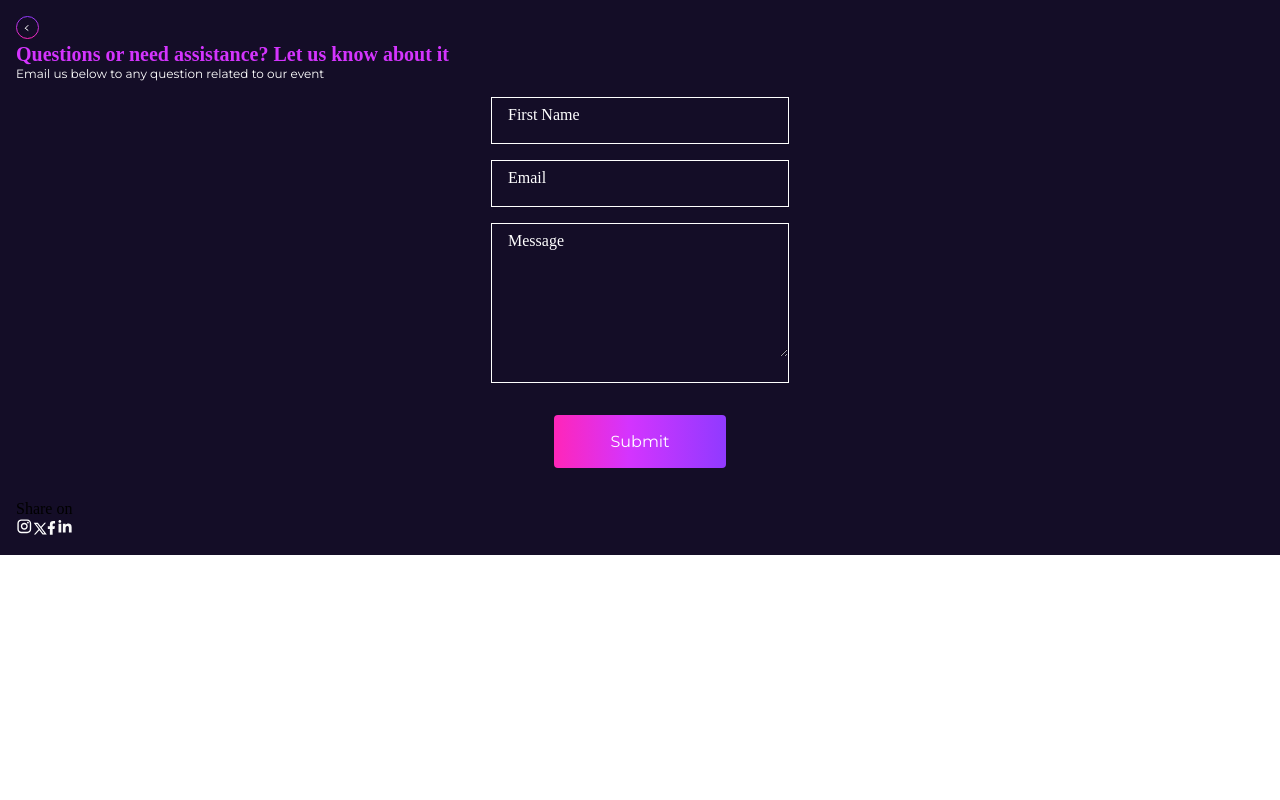
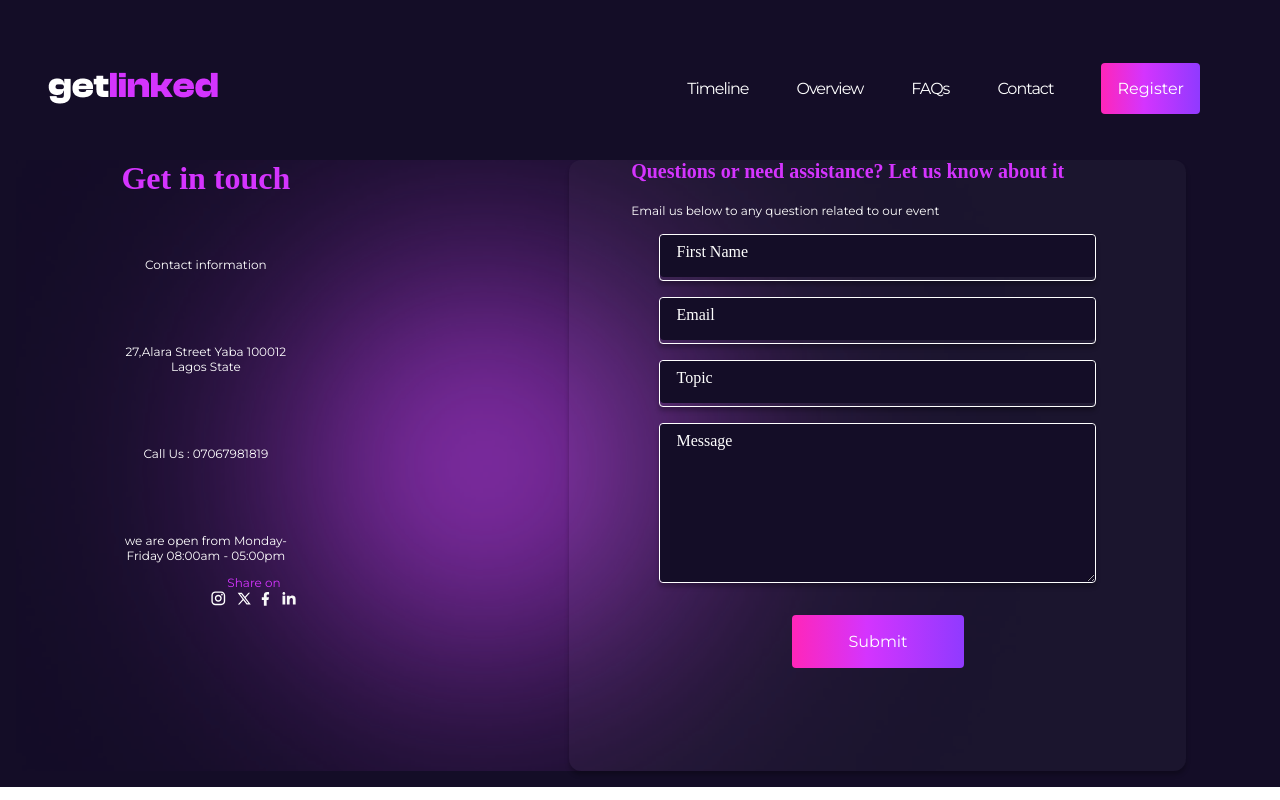
Before and after one commit to Tasleemofx/GetLinked, a React (Vite) app: page /contact in a window 1280 px wide. Built offline with nearby package versions, Linux system fonts and the light colour scheme; a web font is replaced by a local one.

Commit message:
contact page responsive

```diff
--- a/src/components/Nav/Nav.jsx
+++ b/src/components/Nav/Nav.jsx
@@ -1,5 +1,5 @@
 import React, { useState } from 'react'
-import { Link, useNavigate } from "react-router-dom"
+import { useNavigate } from "react-router-dom"
 import logo from "../../assets/getlinkedlogo.png"
 import { AiFillCloseCircle } from "react-icons/ai"
 import "./nav.css"
--- a/src/components/Nav/nav.css
+++ b/src/components/Nav/nav.css
@@ -91,7 +91,8 @@
     }
     .navlg{
         display: flex;
-        align-items: center
+        align-items: center;
+        height: 5em;
     }
     .lg-mn{
         height: 2em;
--- a/src/pages/Contact.jsx
+++ b/src/pages/Contact.jsx
@@ -1,12 +1,20 @@
 import React from 'react'
 import { useNavigate } from 'react-router-dom'
+import logo from "../assets/getlinkedlogo.png"
 import "./styles/contact.css"
 
 const Contact = () => {
+  const [formvalues, setFormvalues] = React.useState({
+    firstname:"",
+    email: "",
+    topic: "",
+    message: ""
+  })
   const navigate = useNavigate()
   return (
     <div className="contact-page">
-      <div onClick={()=> navigate(-1)}>
+
+      <div onClick={()=> navigate(-1)} className="bck-con">
         <svg xmlns="http://www.w3.org/2000/svg" width="23" height="23" viewBox="0 0 23 23" fill="none">
           <circle cx="11.5" cy="11.5" r="11" stroke="url(#paint0_linear_177_298)"/>
           <path d="M12.2666 9.20001L9.19995 12.2667L12.2666 14.5667" stroke="white"/>
@@ -18,6 +26,22 @@ const Contact = () => {
           </defs>
         </svg>
         </div>
+        <nav className="mn-navbar">
+        <img src={logo} alt="logo" className="lg-mn" onClick={()=> navigate("/")}/>
+         <div className='navlg'>
+                <ul>
+                <li>Timeline</li>
+                <li>Overview</li>
+                <li>FAQs</li>
+                <li onClick={()=> navigate("/contact")}>Contact</li>
+
+                </ul>
+                <button className="rg-mn-btn m2" onClick={()=> navigate("/register")}>Register</button>
+            </div>
+      </nav>
+      <div className="a-bg">
+
+      <div className="a-bgform">
         <p className="contact-title">
           Questions or need
           assistance?
@@ -27,24 +51,40 @@ const Contact = () => {
           Email us below to any question related
           to our event
         </p>
+
         <form>
-           <div className="con-div">
-            <input type="text" id="firstName" />
+           <div className={formvalues.firstname? "con-div fld":"con-div"} >
+            <input type="text" id="firstName" onChange={(e)=> setFormvalues({...formvalues, firstname: e.target.value})}/>
             <label htmlFor="firstName" >First Name</label>
           </div>
-          <div className="con-div">
-            <input type="email" id="mail" />
+          <div className={formvalues.email? "con-div fld":"con-div"}>
+            <input type="email" id="mail" onChange={(e)=> setFormvalues({...formvalues, email: e.target.value})}/>
             <label htmlFor="mail" >Email</label>
           </div>
-          <div className="con-div ta-div">
-            <textarea type="text" id="message" ></textarea>
+          <div className={formvalues.topic? "con-div fld":"con-div"}>
+            <input type="text" id="topic" onChange={(e)=> setFormvalues({...formvalues, topic: e.target.value})}/>
+            <label htmlFor="topic" >Topic</label>
+          </div>
+          <div className={formvalues.message? "con-div fld ta-div":"con-div ta-div"}>
+            <textarea type="text" id="message" onChange={(e)=> setFormvalues({ ...formvalues, message: e.target.value})}></textarea>
             <label htmlFor="message" >Message</label>
           </div>
           <div className="c-s-d">
             <button className="cont-sub">Submit</button>
           </div>
         </form>
+        </div>
         <div className="footer-con">
+          <div className="g-it-lg">
+          <p className="bigget">Get in touch</p>
+          <p className="cont-info">Contact information</p>
+          <p className="cont-info">27,Alara Street
+          Yaba 100012
+          Lagos State</p>
+          <p className="cont-info">Call Us : 07067981819</p>
+          <p className="cont-info">we are open from Monday-Friday
+          08:00am - 05:00pm</p>
+        </div>
           <p className="share">Share on</p>
           <div className="soc-icons">
             <svg xmlns="http://www.w3.org/2000/svg" width="17" height="17" viewBox="0 0 17 17" fill="none">
@@ -61,6 +101,7 @@ const Contact = () => {
             </svg>
           </div>
         </div>
+        </div>
     </div>
   )
 }
--- a/src/pages/styles/contact.css
+++ b/src/pages/styles/contact.css
@@ -1,18 +1,24 @@
 .contact-page{
     background: #140D27;
-    padding: 1em
+    padding: 1em;
+
 }
-
+.a-bg{
+    background: url("../../assets/Purple-Lens-Flare-PNG.png") no-repeat;
+        background-blend-mode: hard-light;
+}
 
 .contact-title{
     color: #D434FE;
-    font-family: Clash Display;
+    font-family: 'Clash Display';
     font-size: 1.25rem;
     font-style: normal;
     font-weight: 600;
     line-height: normal;
     text-align: left;
-    width: 70%;
+    margin-inline: auto;
+    width: 80%;
+    margin-bottom: 1em;
 }
 .cont-info{
     color: #FFF;
@@ -21,12 +27,18 @@
     font-style: normal;
     font-weight: 400;
     line-height: normal;
+    width: 80%;
+    margin-inline: auto;
+    margin-bottom: 1em;
 }
 .con-div{
     width: 80%;
     color: #fff;
     margin: 1em auto;
     border: 1px solid #fff;
+    border-radius: 0.25rem;
+    background: rgba(255, 255, 255, 0.03);
+    box-shadow: 0px 4px 4px 0px rgba(0, 0, 0, 0.25);
     display: flex;
     flex-direction: column;
     position: relative;
@@ -41,23 +53,79 @@
 }
 .con-div input,
 .con-div textarea{
+    border-radius: 0.25rem;
     background: #140d27;
     color: #fff;
     border: 0;
     outline: 0;
-    padding-left: 1em;
+    padding: 1em;
 }
 .con-div input:focus~label,
-.con-div textarea:focus~label{
+.con-div textarea:focus~label,
+.fld label{
     color: #fff;
     top: -1em;
     left: 1em;
 }
-.ta-div, textarea{
-    height: 10em;
+.ta-div{
+    height: 10em
+}
+.con-div textarea{
+    height: 12em;
+    padding: 1em;
 }
 
-
+.footer-con{
+    text-align: center;
+    color: #D434FE;
+        font-family: Montserrat;
+        font-size: 0.75rem;
+        font-style: normal;
+        font-weight: 400;
+        line-height: normal;
+}
+.soc-icons{
+    display: flex;
+    align-items: center;
+    justify-content: center;
+    gap: 10px;
+}
+.g-it-lg{
+    display: none;
+}
 @media screen and (min-width: 768px) {
-
+    .bck-con{
+        display: none;
+    }
+    .con-div{
+        width: 27.3125rem;
+    }
+    .a-bg{
+        display: flex;
+        flex-direction: row-reverse;
+        /* align-items: center; */
+        justify-content: space-around;
+    }
+    .bigget{
+        color: #D434FE;
+            font-family: 'Clash Display';
+            font-size: 2rem;
+            font-style: normal;
+            font-weight: 600;
+            line-height: normal;
+    }
+    .a-bgform{
+        width: 38.5625rem;
+        height: 38.1875rem;
+        border-radius: 0.75rem;
+        background: rgba(255, 255, 255, 0.03);
+        box-shadow: 0px 4px 4px 0px rgba(0, 0, 0, 0.25);
+        align-self: flex-end;
+    }
+    .g-it-lg{
+        display: flex;
+        flex-direction: column;
+       gap: 5em;
+        width: 70%;
+    }
 }
```
